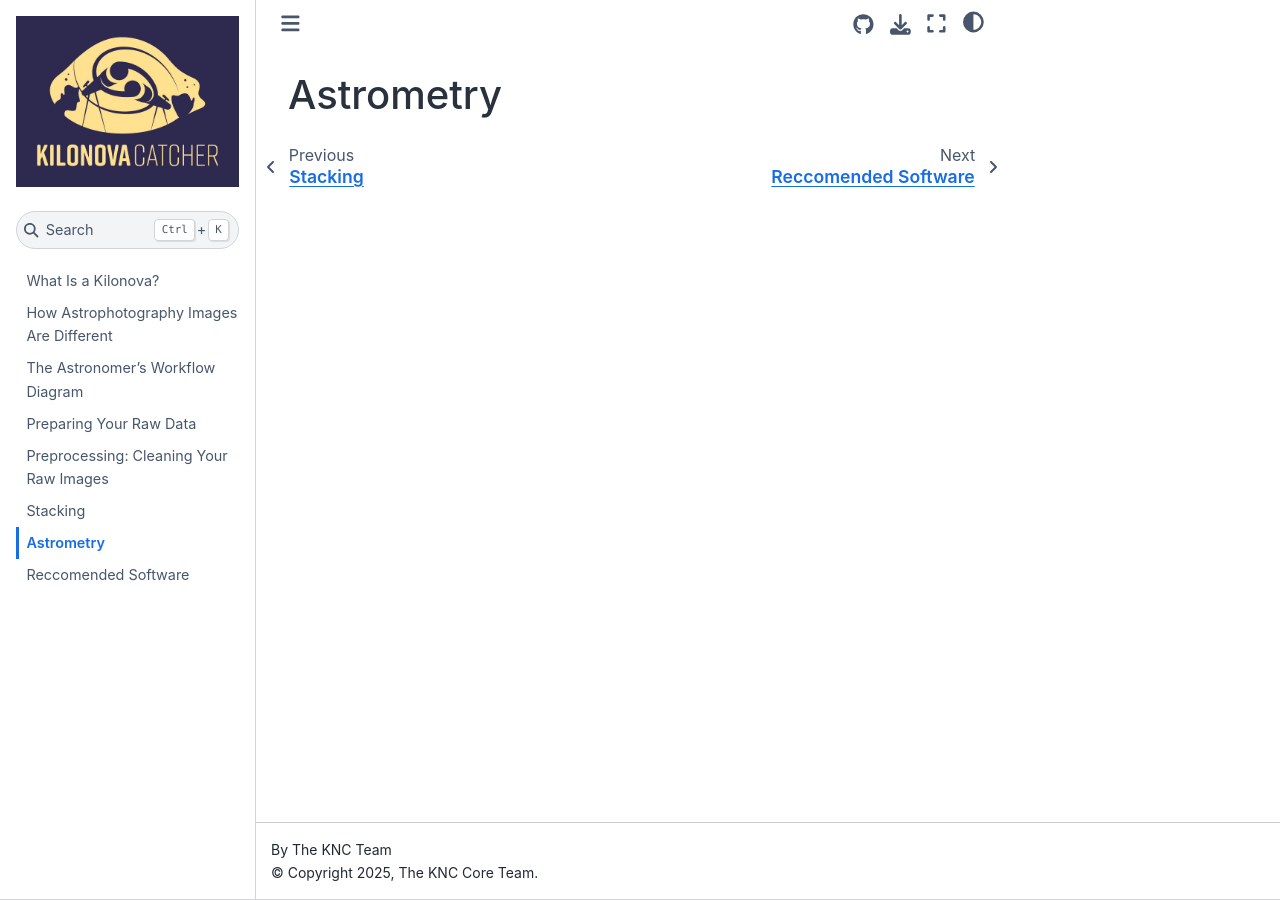
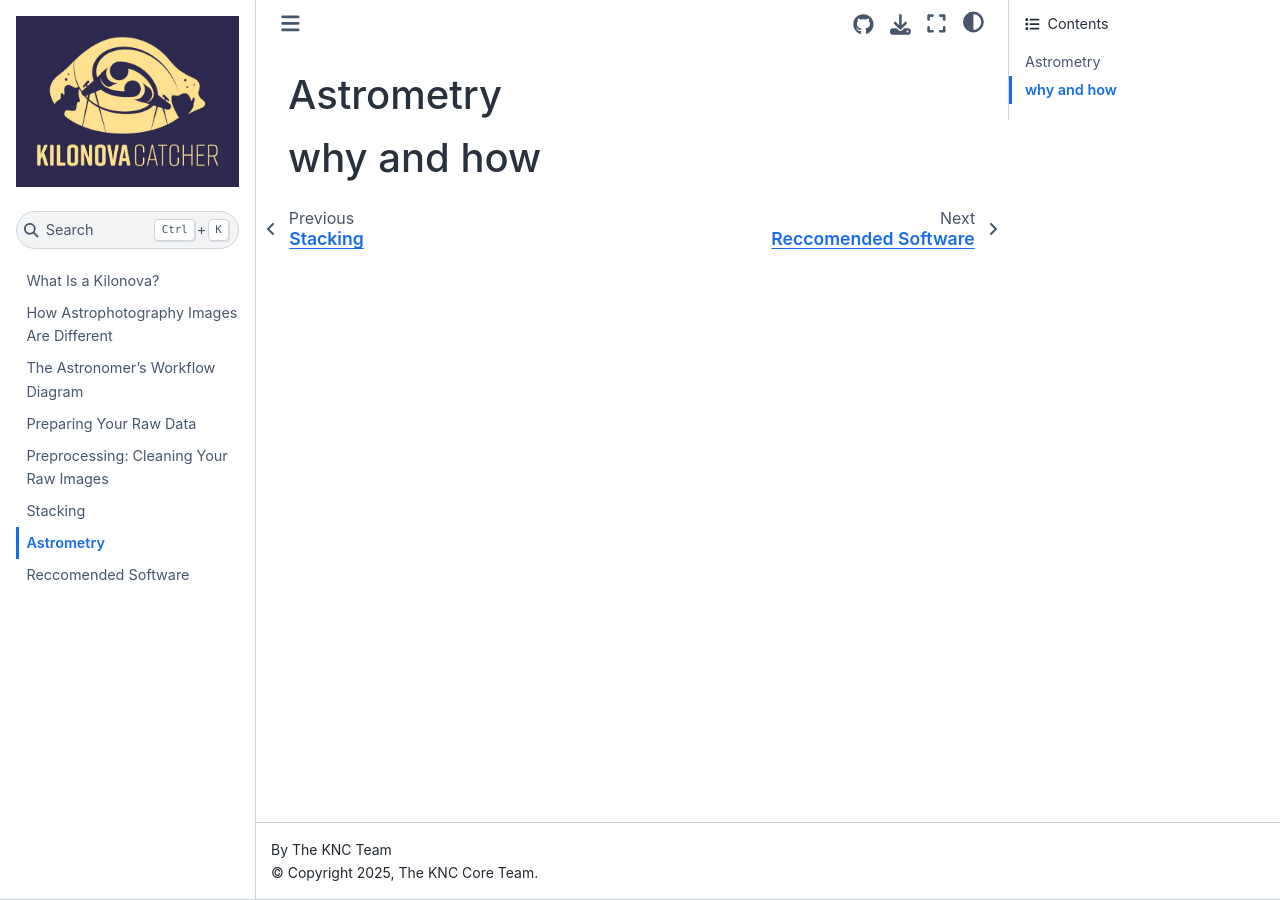
Before and after one commit to Kilonova-Catcher/KNC-Manual, a Sphinx documentation site: the page built from doc/Astrometry.md, in a window 1280 px wide. Built offline with Sphinx 7.4.7 and the Sphinx Book theme 1.1.4, drawn with Linux system fonts in a browser that asks for light colours.

Commit message:
Update Astrometry.md

```diff
--- a/doc/Astrometry.md
+++ b/doc/Astrometry.md
@@ -1 +1,2 @@
 ## Astrometry
+# why and how
```
